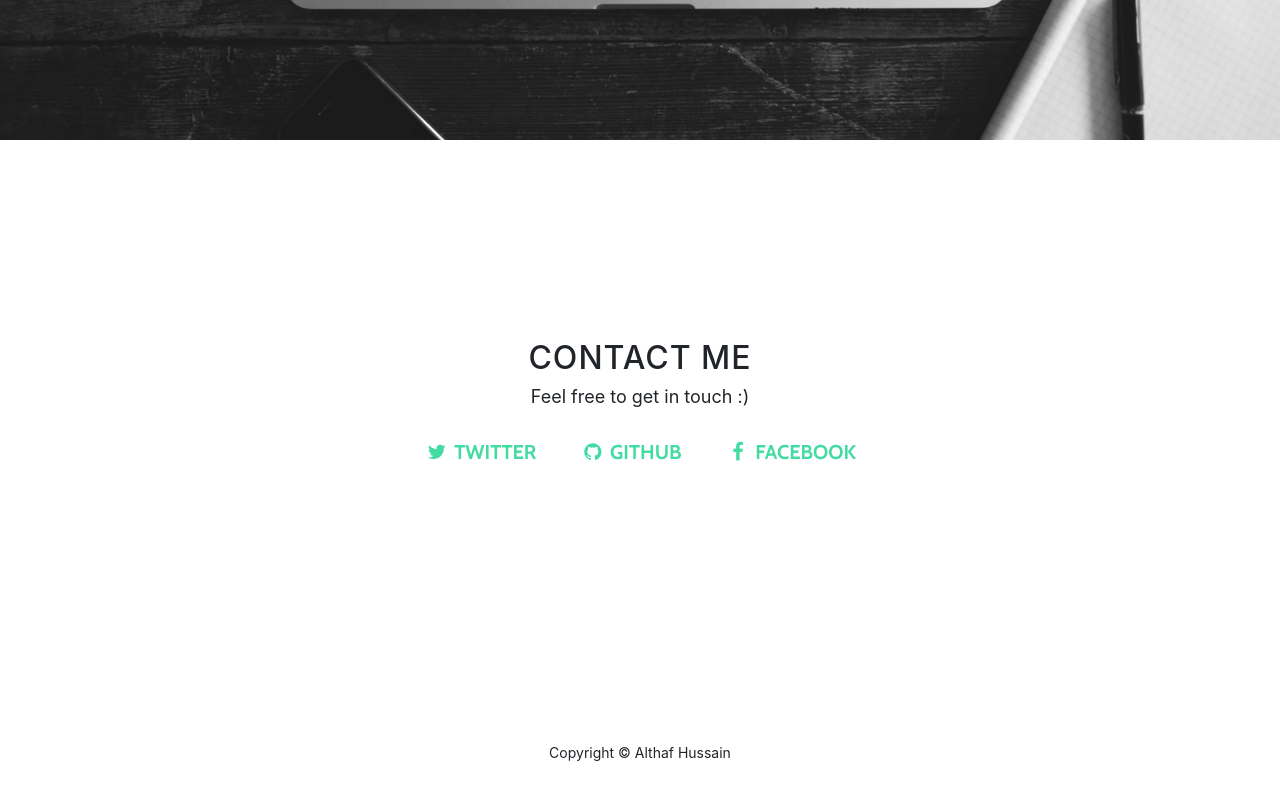
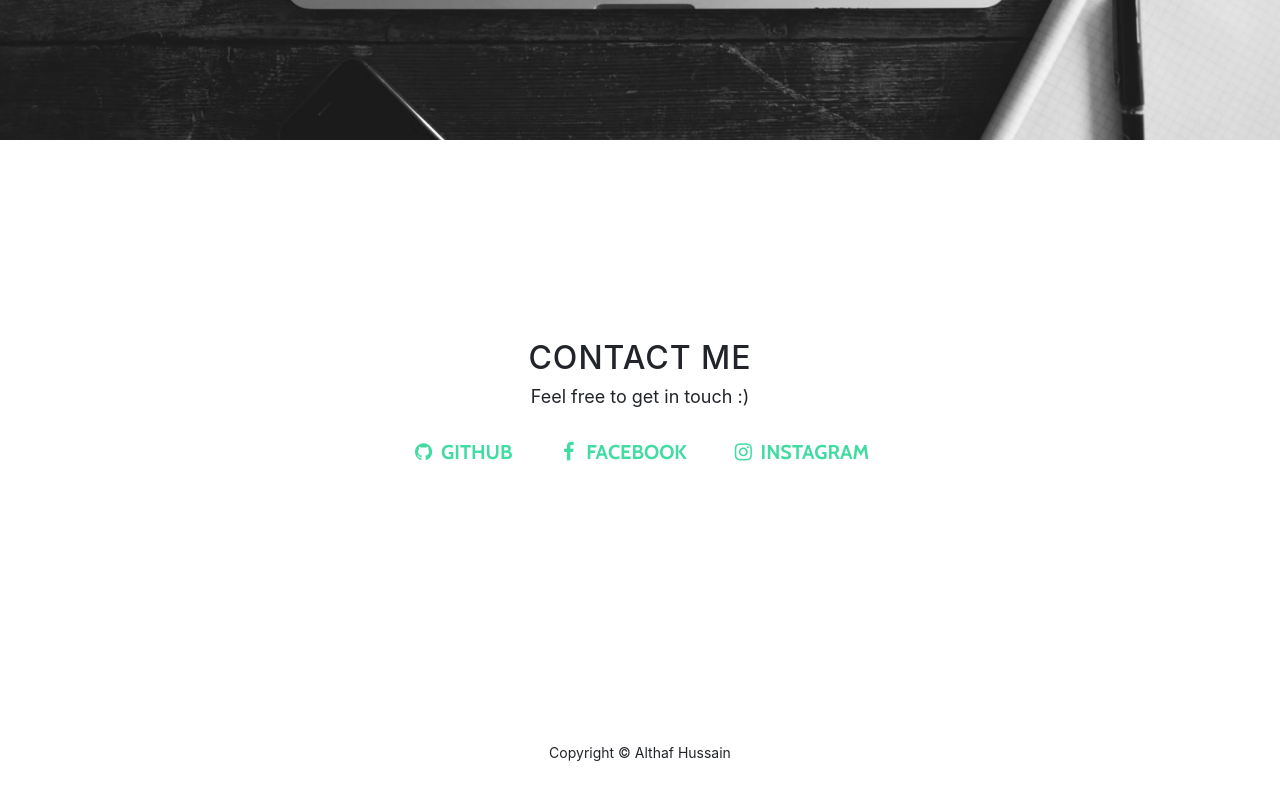
Before and after one commit to AlthafHussainK/althafhussaink.github.io, a website with bundled scripts: page index.html in a window 1280 px wide. Shown: the part 1684-2484 px from the top of the page. Built offline with nearby package versions, Linux system fonts and the light colour scheme.

Commit message:
Edit in Contact section

```diff
--- a/index.html
+++ b/index.html
@@ -99,12 +99,6 @@
             <p>Feel free to get in touch :)</p>
             <ul class="list-inline banner-social-buttons">
               <li class="list-inline-item">
-                <a href="https://twitter.com/althafakm" class="btn btn-default btn-lg">
-                  <i class="fa fa-twitter fa-fw"></i>
-                  <span class="network-name">Twitter</span>
-                </a>
-              </li>
-              <li class="list-inline-item">
                 <a href="https://github.com/AlthafHussainK" class="btn btn-default btn-lg">
                   <i class="fa fa-github fa-fw"></i>
                   <span class="network-name">Github</span>
@@ -116,6 +110,13 @@
                   <span class="network-name">Facebook</span>
                 </a>
               </li>
+              <li class="list-inline-item">
+                <a href="https://instagram.com/alt_huez.n" class="btn btn-default btn-lg">
+                  <i class="fa fa-instagram fa-fw"></i>
+                  <span class="network-name">Instagram</span>
+                </a>
+              </li>
+
             </ul>
           </div>
         </div>
```
